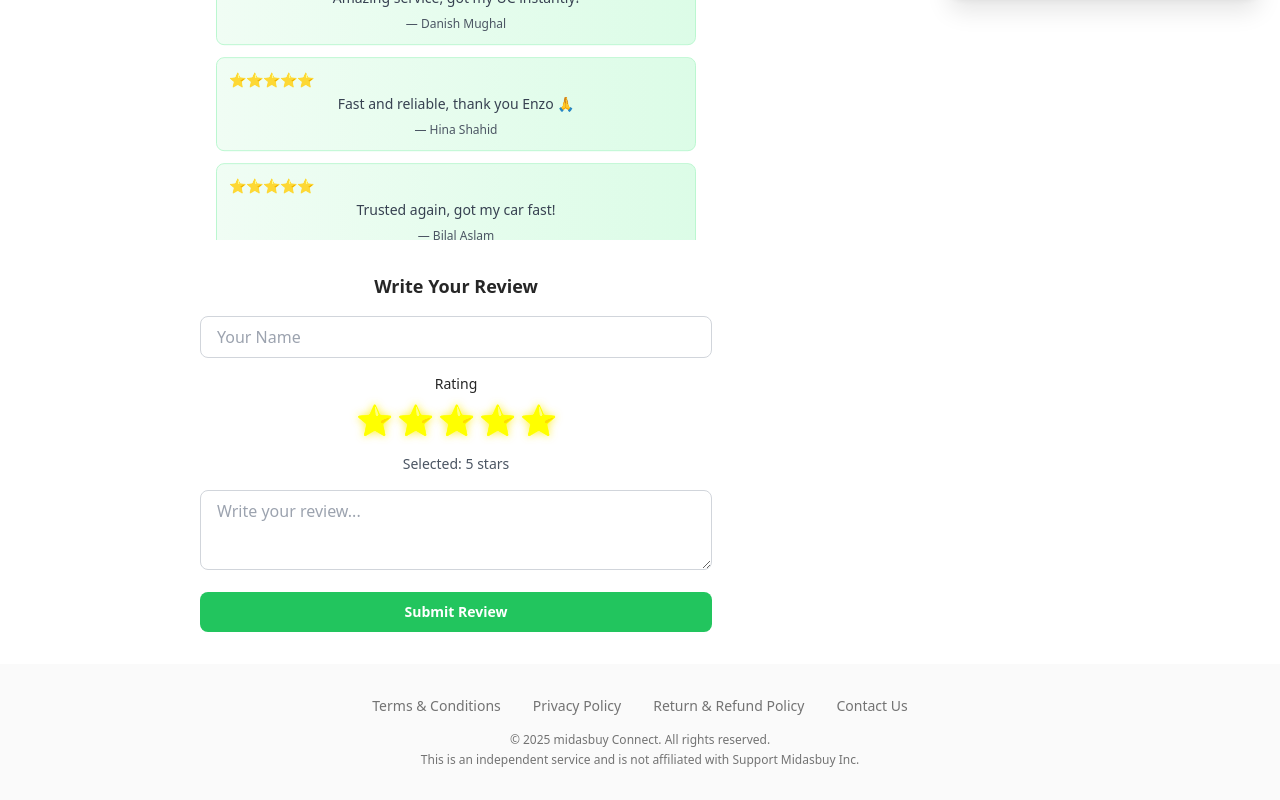
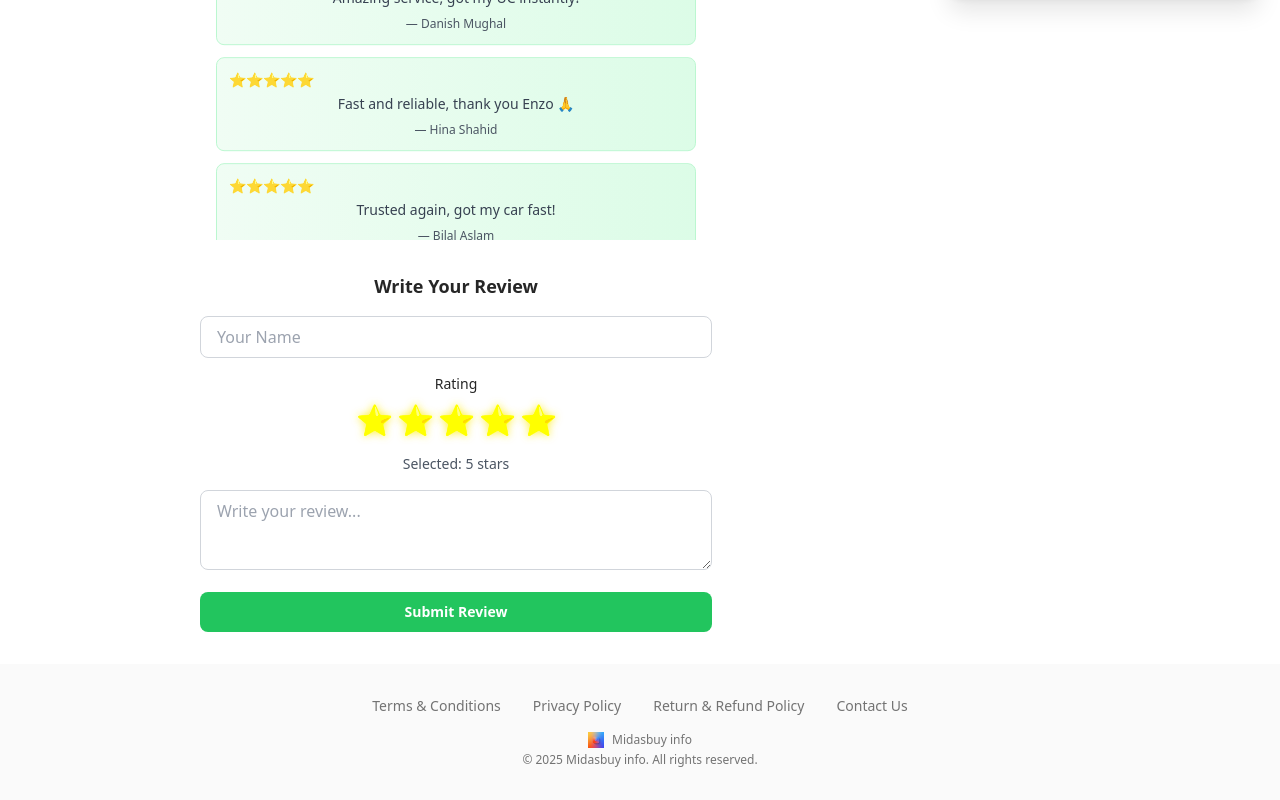
Before and after one commit to ayubkhanzsa/green-connect-page, a React (Vite) app: page / in a window 1280 px wide. Shown: the part 724-1524 px from the top of the page. Built offline with nearby package versions, Linux system fonts and the light colour scheme.

Commit message:
Update branding to Midasbuy
Removed "loveable.ai" branding and updated text to "Midasbuy info" with the provided logo.

```diff
--- a/src/pages/Index.tsx
+++ b/src/pages/Index.tsx
@@ -484,8 +484,15 @@ const Index = () => {
             </a>
           </div>
           <div className="mt-4 text-xs text-muted-foreground space-y-1">
-            <div>© 2025 midasbuy Connect. All rights reserved.</div>
-            <div>This is an independent service and is not affiliated with Support Midasbuy Inc.</div>
+            <div className="flex items-center justify-center gap-2">
+              <img
+                src="/lovable-uploads/midasbuy-info-logo.png"
+                alt="Midasbuy info logo"
+                className="w-4 h-4"
+              />
+              <span>Midasbuy info</span>
+            </div>
+            <div>© 2025 Midasbuy info. All rights reserved.</div>
           </div>
         </div>
       </footer>
```
Also changed, not shown: public/lovable-uploads/midasbuy-info-logo.png (added).
